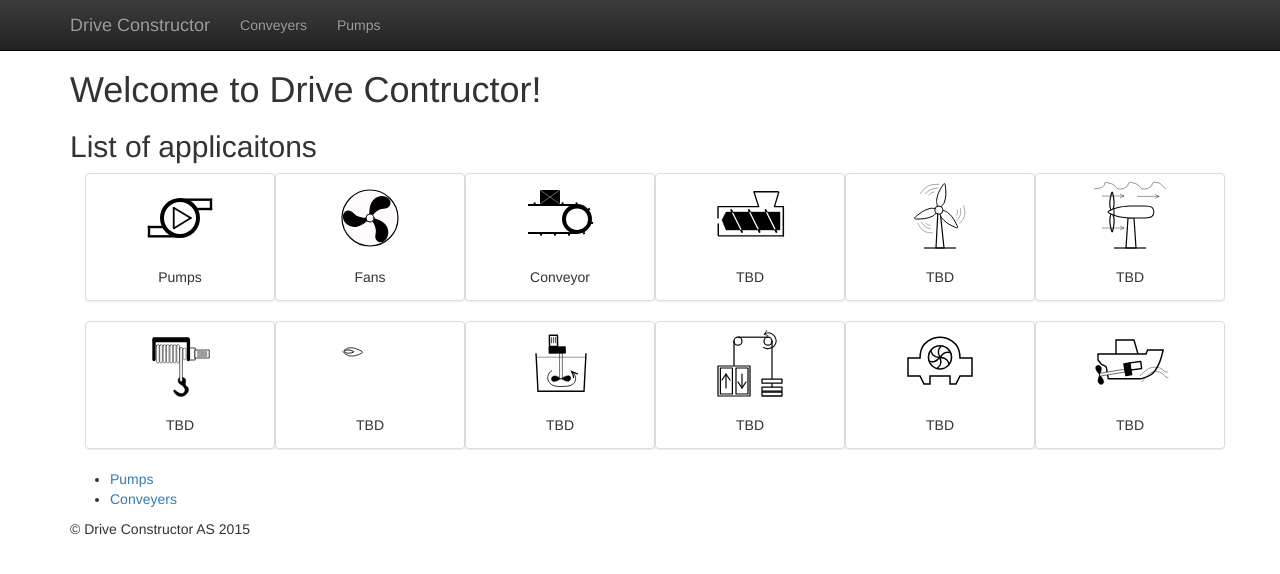
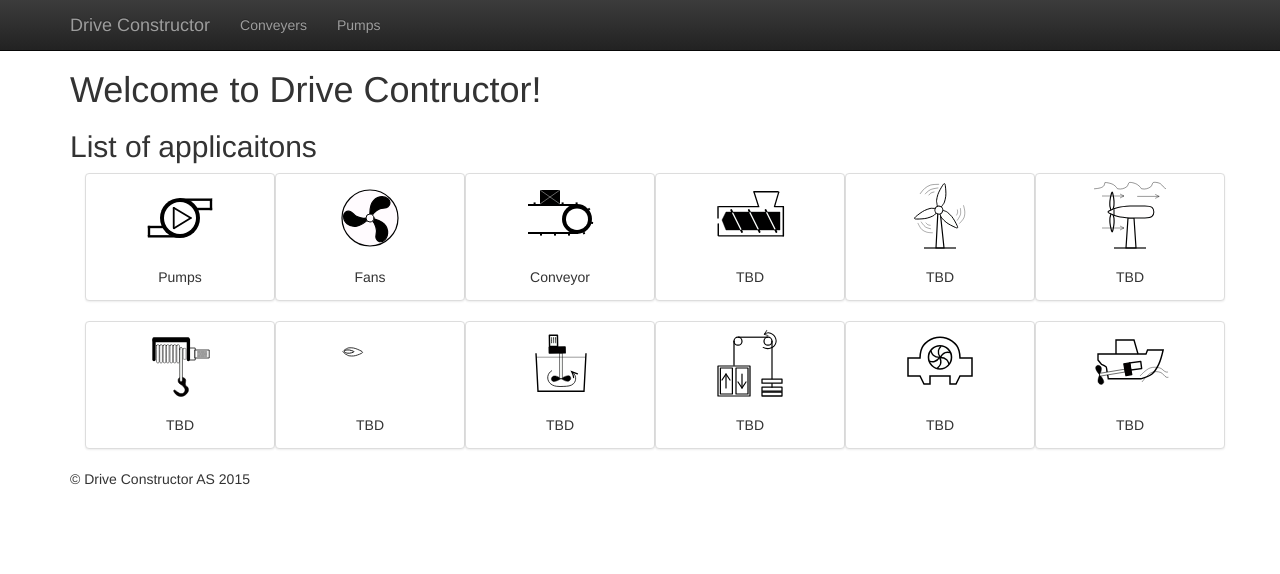
Before and after one commit to Alexey1Gavrilov/drive-constructor-site, a Jekyll site: the page built from index.md, in a window 1280 px wide. Shown: the top 574 px of the page. Built offline with Jekyll 4.4.1, drawn with Linux system fonts in a browser that asks for light colours; nearby versions of some CDN libraries.

Commit message:
Remove old links

```diff
--- a/index.md
+++ b/index.md
@@ -17,5 +17,3 @@ layout: default
 </div>
 {% endfor %}
 </div>
-- [Pumps](/applications/pumps.html)
-- [Conveyers](/applications/conveyers.html)
```
